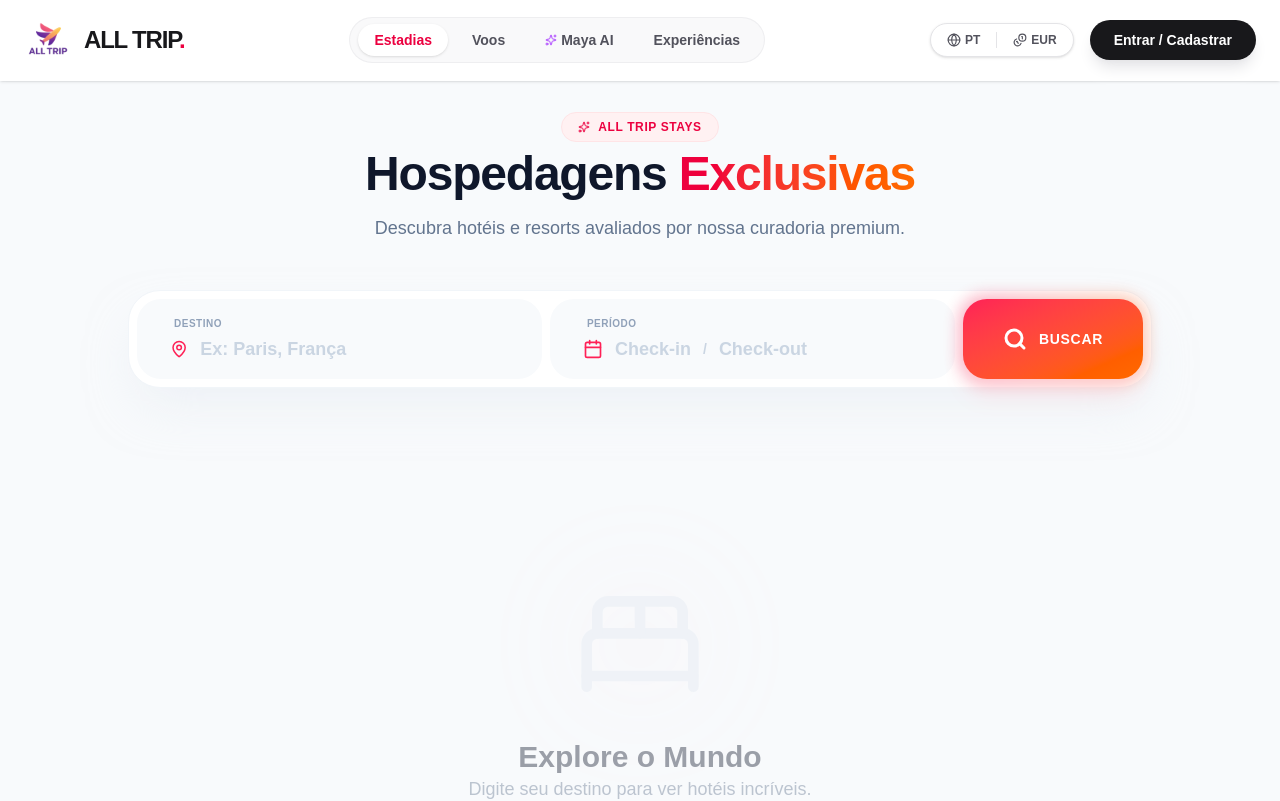
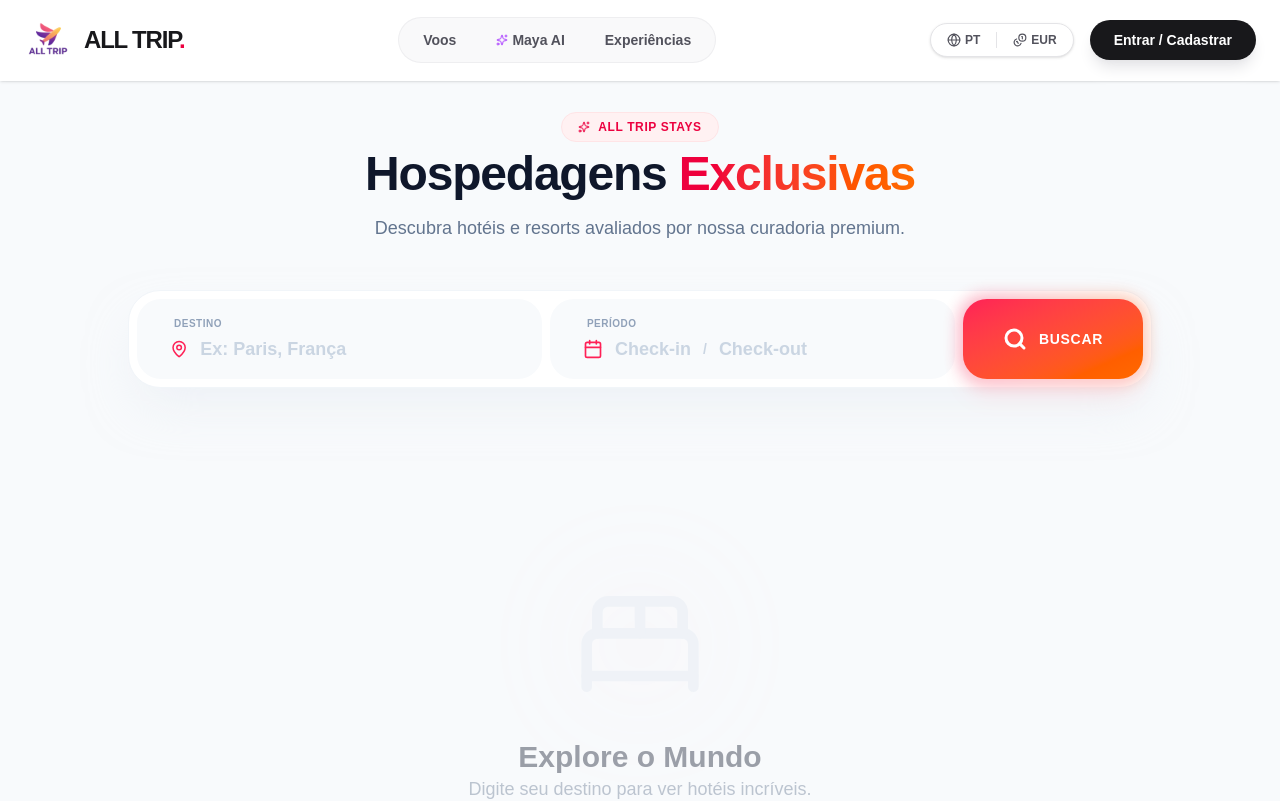
Before and after one commit to lirachefs-png/flight-deal-finder, a Next.js app: page /stays in a window 1280 px wide. Shown: the top 801 px of the page. Built offline with nearby package versions, Linux system fonts and the light colour scheme.

Commit message:
feat: Temporarily hide Stays tab from navigation

```diff
--- a/src/components/Header.tsx
+++ b/src/components/Header.tsx
@@ -159,7 +159,7 @@ export default function Header() {
 
                     {/* DESKTOP MENU */}
                     <div className="hidden md:flex items-center gap-2 bg-zinc-100/50 px-2 py-1.5 rounded-full border border-zinc-200/50">
-                        <Link href="/stays" className={getLinkClass('/stays')}>{t('header.stays')}</Link>
+                        {/* <Link href="/stays" className={getLinkClass('/stays')}>{t('header.stays')}</Link> */}
                         <Link href="/" className={getLinkClass('/')}>{t('header.flights')}</Link>
                         <Link href="/ai-planner" className={`${getLinkClass('/ai-planner')} flex items-center gap-1`}>
                             <Sparkles className={`w-3 h-3 ${pathname === '/ai-planner' ? 'text-rose-500' : 'text-purple-500'}`} /> Maya AI
@@ -231,7 +231,7 @@ export default function Header() {
                 {/* MOBILE MENU DROPDOWN */}
                 {isMobileMenuOpen && (
                     <div className="md:hidden border-t border-zinc-100 bg-white px-6 py-4 flex flex-col gap-4 shadow-lg animate-in slide-in-from-top-5">
-                        <Link href="/stays" onClick={() => setIsMobileMenuOpen(false)} className={getMobileLinkClass('/stays')}>{t('header.stays')}</Link>
+                        {/* <Link href="/stays" onClick={() => setIsMobileMenuOpen(false)} className={getMobileLinkClass('/stays')}>{t('header.stays')}</Link> */}
                         <Link href="/" onClick={() => setIsMobileMenuOpen(false)} className={getMobileLinkClass('/')}>{t('header.flights')}</Link>
                         <Link href="/ai-planner" onClick={() => setIsMobileMenuOpen(false)} className={`${getMobileLinkClass('/ai-planner')} flex items-center gap-2`}>
                             <Sparkles className="w-4 h-4 text-purple-500" /> Maya AI
```
